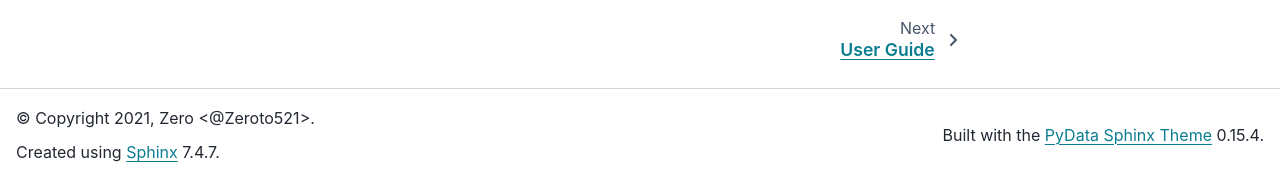
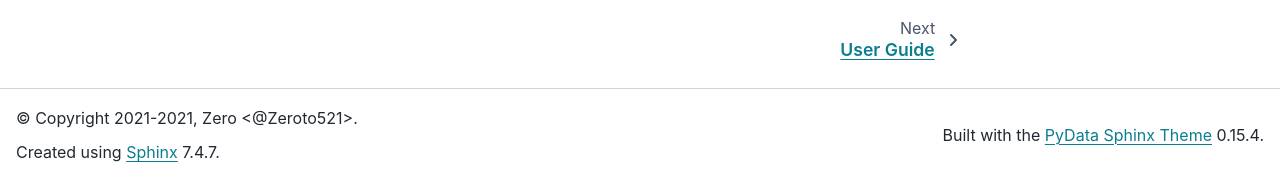
Before and after one commit to Zeroto521/my-data-toolkit, a Sphinx documentation site: the page built from doc/source/index.rst, in a window 1280 px wide and 900 px high, scrolled down 554 px. Shown: the part 719-897 px from the top of the window. Built offline with Sphinx 7.4.7 and the PyData theme 0.15.4, drawn with Linux system fonts in a browser that asks for light colours; some of the changed lines change nothing that is shown.

Commit message:
DOC: auto update copyright year range

```diff
--- a/doc/source/conf.py
+++ b/doc/source/conf.py
@@ -15,6 +15,7 @@ from __future__ import annotations
 import inspect
 import os
 import sys
+from datetime import datetime
 
 import dtoolkit
 
@@ -25,7 +26,7 @@ version = version.replace(".post0", "")
 
 project = "DToolKit"
 author = "Zero <@Zeroto521>"
-copyright = f"2021, {author}"  # pylint: disable=redefined-builtin
+copyright = f"2021-{datetime.now().year}, {author}"  # pylint: disable=redefined-builtin
 github_url = "https://github.com/Zeroto521/my-data-toolkit"
 
 
```
